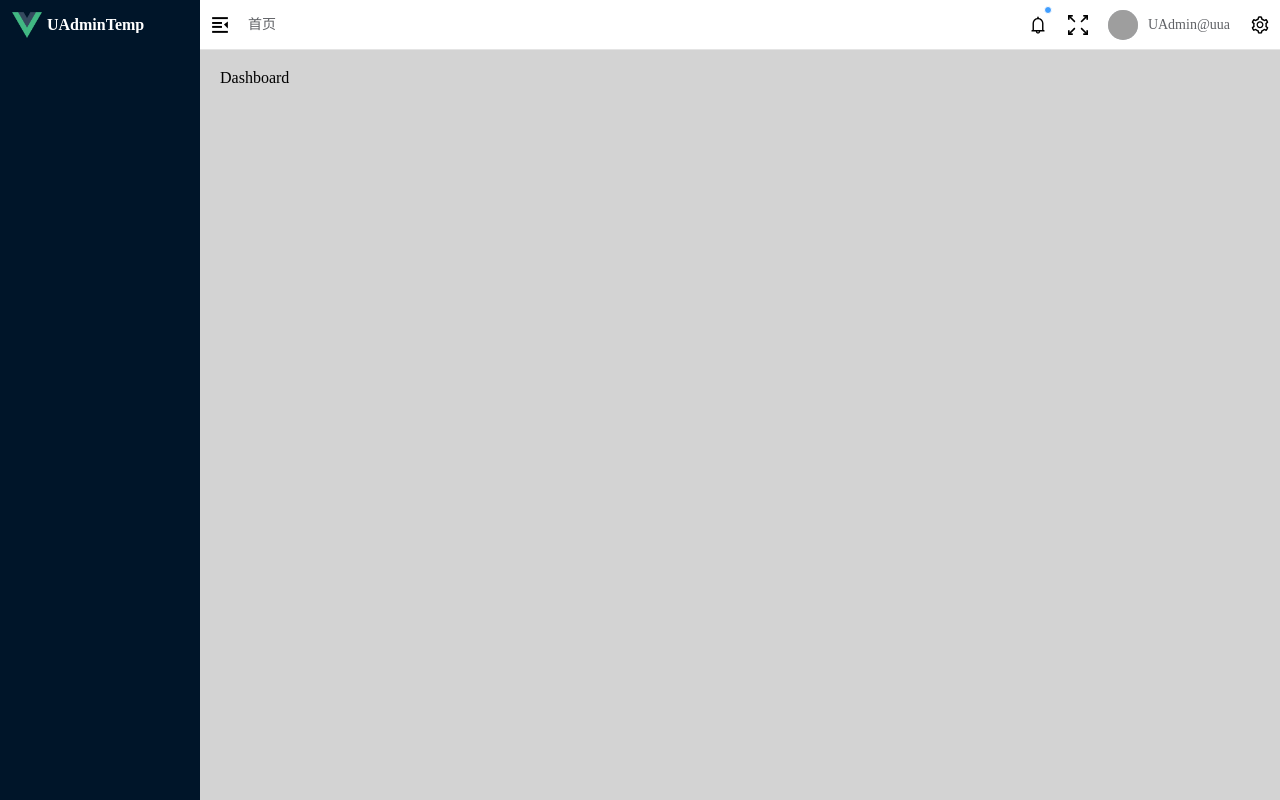
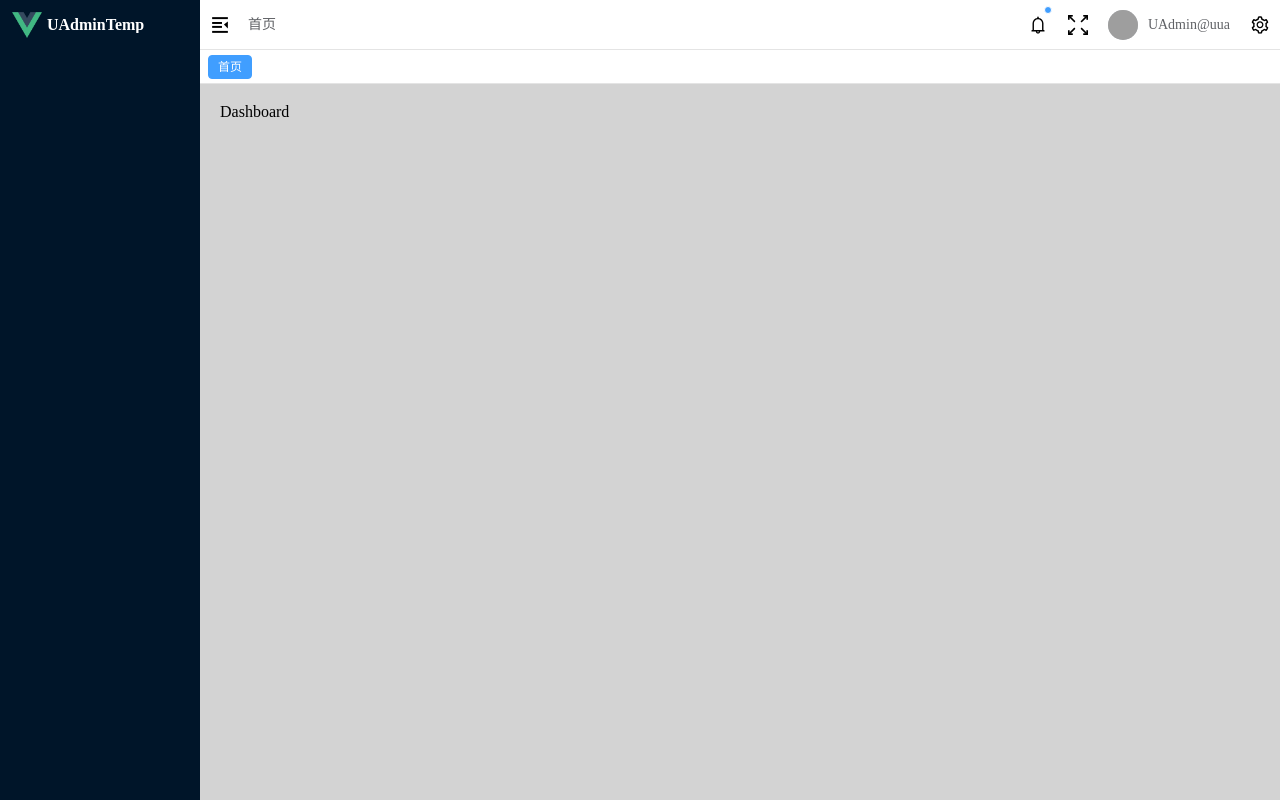
Before and after one commit to ian373/u-admin-template, a Vue app: page /dashboard in a window 1280 px wide. Both pictures are taken after a click on the button "登录". Built offline with nearby package versions, Linux system fonts and the light colour scheme; grey boxes are pictures that could not be loaded.

Commit message:
feat(TagSection): 组件完成

```diff
--- a/components.d.ts
+++ b/components.d.ts
@@ -27,6 +27,7 @@ declare module '@vue/runtime-core' {
     ElSwitch: typeof import('element-plus/es')['ElSwitch']
     ElTabPane: typeof import('element-plus/es')['ElTabPane']
     ElTabs: typeof import('element-plus/es')['ElTabs']
+    ElTag: typeof import('element-plus/es')['ElTag']
     InputNumber: typeof import('./src/components/appDrawer/InputNumber.vue')['default']
     MySwitch: typeof import('./src/components/appDrawer/MySwitch.vue')['default']
     RouterLink: typeof import('vue-router')['RouterLink']
--- a/src/layout/header/index.vue
+++ b/src/layout/header/index.vue
@@ -1,9 +1,11 @@
 <template>
   <Row1Vue />
+  <Row2Vue />
 </template>
 
 <script setup lang="ts">
 import Row1Vue from "./row1/index.vue";
+import Row2Vue from "./row2/index.vue";
 </script>
 
 <style scoped lang="scss"></style>
--- /dev/null
+++ b/src/layout/header/row2/index.vue
@@ -0,0 +1,32 @@
+<template>
+  <div class="row2">
+    <div class="left">
+      <TagSectionVue />
+    </div>
+  </div>
+</template>
+
+<script setup lang="ts">
+import TagSectionVue from "./left/TagSection.vue";
+</script>
+
+<style scoped lang="scss">
+.row2 {
+  display: flex;
+  justify-content: space-between;
+  height: 34px;
+  border-bottom: 1px solid #e4e4e4;
+  .left,
+  .right {
+    display: flex;
+    align-items: center;
+    height: 100%;
+  }
+  .left {
+    width: 70%; //TODO: 宽度：100% - div.right的宽度 - 滚动条margin-left
+  }
+  .right {
+    justify-content: end;
+  }
+}
+</style>
--- /dev/null
+++ b/src/layout/header/row2/left/TagSection.vue
@@ -0,0 +1,100 @@
+<template>
+  <el-scrollbar>
+    <div class="tag-box">
+      <el-tag
+        class="dashboard-tag"
+        @click="goHome"
+        :effect="$route.path === '/dashboard' ? 'dark' : 'plain'"
+        >首页</el-tag
+      >
+      <el-tag
+        class="render-tags"
+        closable
+        v-for="(tag, index) of tagBoxStore.tagList"
+        :key="tag.path"
+        @click="clickTag(tag)"
+        @close="closeTag(tag, index)"
+        :effect="$route.path === tag.path ? 'dark' : 'plain'"
+        >{{ tag.name }}
+      </el-tag>
+    </div>
+  </el-scrollbar>
+</template>
+
+<script setup lang="ts">
+import { watch } from "vue";
+import { useRoute, useRouter } from "vue-router";
+
+import { TagType } from "@/types/tagBox";
+import { useTagBoxStore } from "@/store/tagBox";
+
+const tagBoxStore = useTagBoxStore();
+
+const router = useRouter();
+const route = useRoute();
+
+// 如果第一次加载的时候不是/dashboard页面，需要添加到tagList
+if (route.path !== "/dashboard") {
+  tagBoxStore.addTag({
+    name: route.meta.title as string,
+    path: route.path,
+  });
+}
+
+watch(router.currentRoute, () => {
+  tagBoxStore.addTag({
+    name: route.meta.title as string,
+    path: route.path,
+  });
+});
+
+const closeTag = (tag: TagType, index: number) => {
+  if (route.path === tag.path) {
+    const tagList = tagBoxStore.tagList;
+    // 判断tagList是否只剩下一个
+    if (tagList.length > 1) {
+      router.push(tagList[index].path);
+    } else {
+      router.push("/dashboard");
+    }
+  }
+  tagBoxStore.delTag(tag);
+};
+
+const clickTag = (tag: TagType) => {
+  if (route.path === tag.path) {
+    return;
+  }
+  router.push(tag.path);
+};
+
+const goHome = () => {
+  if (route.path === "/dashboard") {
+    return;
+  }
+  router.push("/dashboard");
+};
+</script>
+
+<style scoped lang="scss">
+.dashboard-tag,
+.render-tags {
+  cursor: pointer;
+}
+.el-scrollbar {
+  //TODO: 滚动条如何往下移一点，太靠上了，影响点击tag
+  width: 100%;
+  margin-left: 8px;
+  :deep(.el-scrollbar__view) {
+    height: 100%;
+  }
+  .tag-box {
+    height: 100%;
+    display: flex;
+    align-items: center;
+    .render-tags {
+      margin-left: 5px;
+    }
+  }
+}
+</style>
--- /dev/null
+++ b/src/store/tagBox.ts
@@ -0,0 +1,72 @@
+import { defineStore } from "pinia";
+
+import { TagType } from "@/types/tagBox";
+
+export const useTagBoxStore = defineStore("tagBox", {
+  state: () => ({
+    // 首页(Dashboard) Tag 为固定tag，不包含在里面，直接写在了组件里
+    tagList: [] as TagType[],
+  }),
+  actions: {
+    addTag(view: TagType) {
+      if (view.path === "/dashboard") {
+        return;
+      }
+      if (this.tagList.some((tag) => tag.path === view.path)) {
+        return;
+      }
+      this.tagList.push(view);
+    },
+
+    delTag(view: TagType) {
+      for (const [i, tag] of this.tagList.entries()) {
+        if (tag.path === view.path) {
+          this.tagList.splice(i, 1);
+          break;
+        }
+      }
+    },
+    delLeftTags(view: TagType) {
+      if (view.path === "/dashboard") {
+        return;
+      }
+      for (const [i, tag] of this.tagList.entries()) {
+        if (tag.path === view.path) {
+          if (i === 0) {
+            return;
+          } else {
+            this.tagList.splice(0, i);
+            break;
+          }
+        }
+      }
+    },
+    delRightTags(view: TagType) {
+      if (view.path === "/dashboard") {
+        this.tagList = [];
+        return;
+      }
+      for (const [i, tag] of this.tagList.entries()) {
+        if (tag.path === view.path) {
+          if (i === this.tagList.length - 1) {
+            return;
+          } else {
+            // 无法使用state.visitedViews = state.visitedViews.slice()实现，tag标签会渲染异常
+            this.tagList.splice(i + 1, this.tagList.length - (i + 1));
+            break;
+          }
+        }
+      }
+    },
+    delOtherTags(view: TagType) {
+      if (view.path === "/dashboard") {
+        this.tagList = [];
+      } else {
+        this.tagList = this.tagList.filter((tag) => tag.path === view.path);
+      }
+    },
+    delAllTags() {
+      this.tagList = [];
+    },
+  },
+});
--- /dev/null
+++ b/src/types/tagBox.ts
@@ -0,0 +1 @@
+export type TagType = { path: string; name: string };
```
